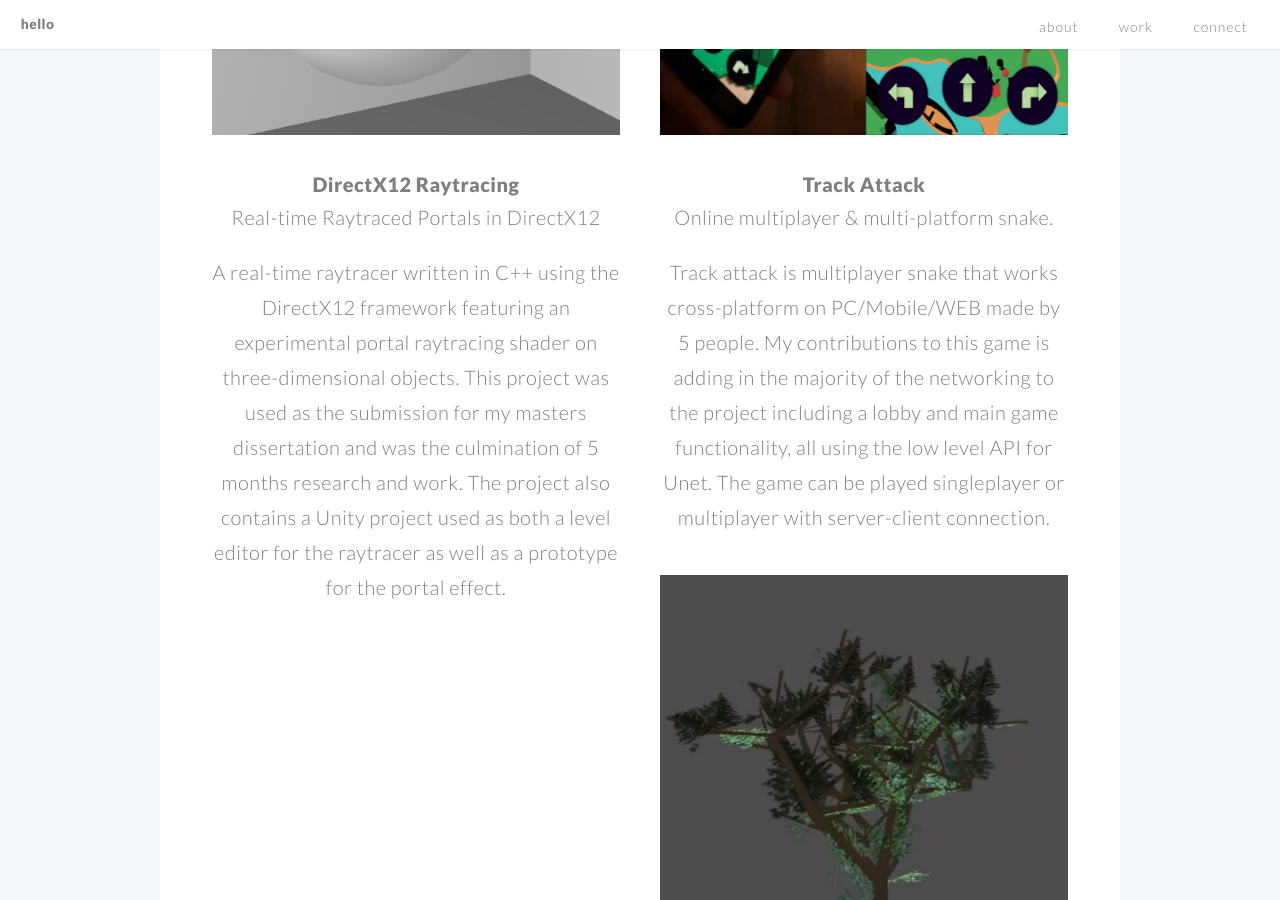
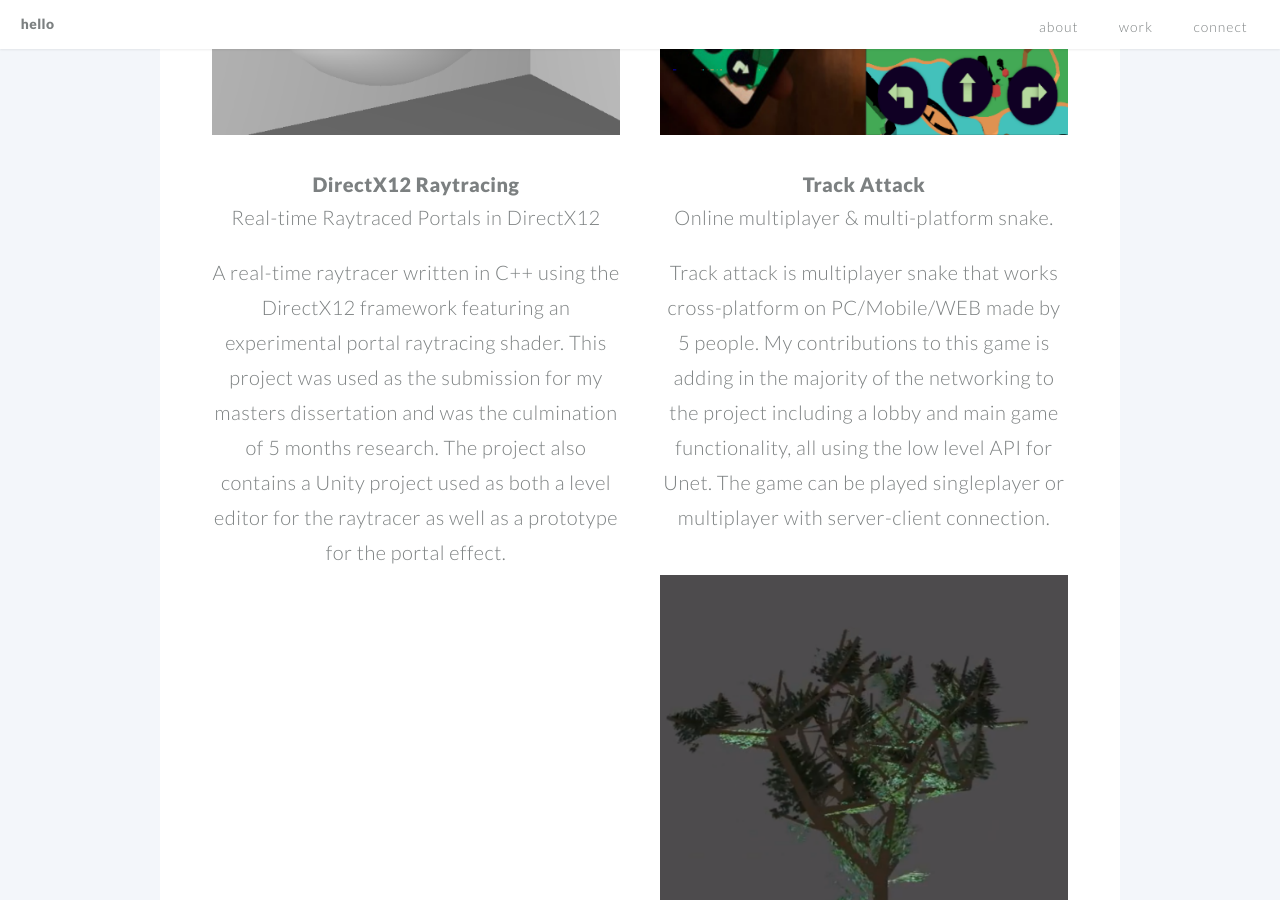
Before and after one commit to Elliotmartin97/Elliotmartin97.github.io, a Jekyll site: the page built from index.md, in a window 1280 px wide and 900 px high, scrolled down 1881 px. Built offline with Jekyll 4.4.1, drawn with Linux system fonts in a browser that asks for light colours.

Commit message:
Another quick one

```diff
--- a/_includes/example.html
+++ b/_includes/example.html
@@ -1,3 +1,3 @@
 <h1><a href="https://github.com/Elliotmartin97/RaytracingPortals">DirectX12 Raytracing</a></h1>
 <h2>Real-time Raytraced Portals in DirectX12<h2>
-<p>A real-time raytracer written in C++ using the DirectX12 framework featuring an experimental portal raytracing shader on three-dimensional objects. This project was used as the submission for my masters dissertation and was the culmination of 5 months research and work. The project also contains a Unity project used as both a level editor for the raytracer as well as a prototype for the portal effect.</p>
+<p>A real-time raytracer written in C++ using the DirectX12 framework featuring an experimental portal raytracing shader. This project was used as the submission for my masters dissertation and was the culmination of 5 months research. The project also contains a Unity project used as both a level editor for the raytracer as well as a prototype for the portal effect.</p>
```
